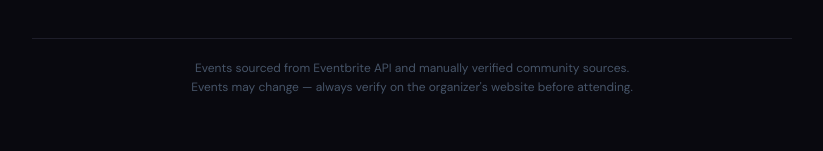
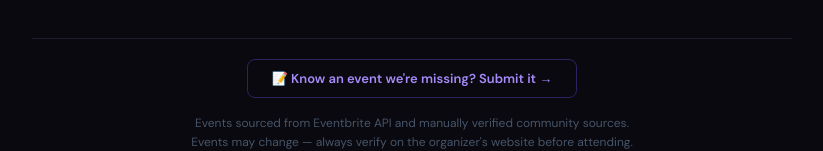
Before and after one commit to nuun-creative/utah-networking-directory, a React (Vite) app: page / in a window 1280 px wide. Shown: the part 1028-1179 px from the top of the page, without its empty margins (228-1051 px from the left). Built offline with nearby package versions, Linux system fonts and the light colour scheme; no server answers; the database is empty.

Commit message:
Add user functionality to submit events
buttons on main pages for user submission functionality

```diff
--- a/src/pages/Admin.jsx
+++ b/src/pages/Admin.jsx
@@ -209,6 +209,7 @@ export default function Admin() {
         </div>
         <div style={s.headerBtns}>
           <button onClick={() => setShowForm(true)} style={s.btnPrimary}>+ Add Event</button>
+          <a href="/admin/submissions" style={{ ...s.btnSecondary, textDecoration: "none", display: "inline-flex", alignItems: "center" }}>Submissions</a>
           <a href="/" style={{ ...s.btnSecondary, textDecoration: "none", display: "inline-flex", alignItems: "center" }}>View Site</a>
           <button onClick={handleLogout} style={s.btnSecondary}>Logout</button>
         </div>
--- a/src/pages/Directory.jsx
+++ b/src/pages/Directory.jsx
@@ -317,6 +317,15 @@ export default function Directory() {
 
         {/* Footer */}
         <div style={{ marginTop: 40, padding: "20px 0", borderTop: "1px solid #1e1e2a", textAlign: "center" }}>
+          <div style={{ marginBottom: 16 }}>
+            <a href="/submit" style={{
+              display: "inline-block", padding: "10px 24px", borderRadius: 8,
+              border: "1px solid #2a2560", color: "#a78bfa", fontSize: 13,
+              fontWeight: 600, textDecoration: "none",
+            }}>
+              📝 Know an event we're missing? Submit it →
+            </a>
+          </div>
           <p style={{ fontSize: "12px", color: "#475569", margin: 0, lineHeight: 1.6 }}>
             Events sourced from Eventbrite API and manually verified community sources.<br />
             Events may change — always verify on the organizer's website before attending.
```
